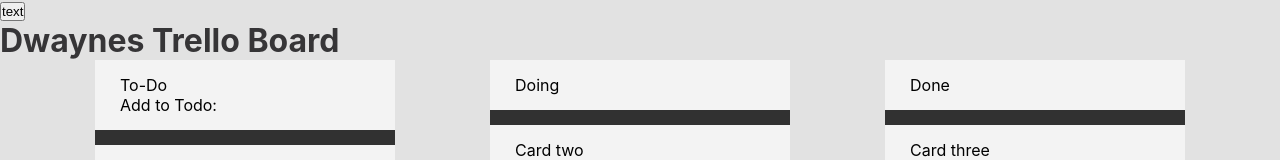
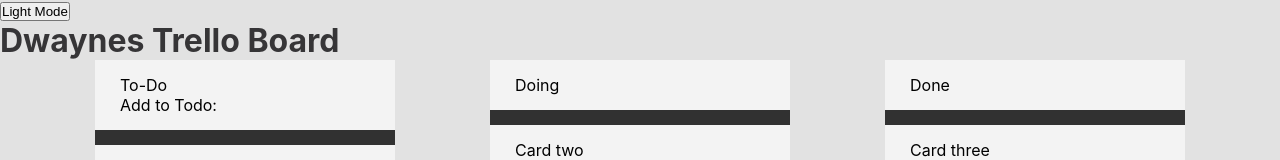
Before and after one commit to dwaynediddy/darkmode, a React (Create React App) app: page / in a window 1280 px wide. Shown: the top 160 px of the page. Built offline with nearby package versions, Linux system fonts and the light colour scheme.

Commit message:
added dark mode to own file added text to togglealgorithim in successfully changing text when changing mode

```diff
--- a/src/App.js
+++ b/src/App.js
@@ -1,57 +1,13 @@
-import React from 'react'
-import './App.css';
-import { ThemeProvider } from 'styled-components'
-import { lightTheme, darkTheme } from './constants/theme'
-import { GlobalStyles } from './constants/global'
-import { useDarkMode } from './constants/useDarkMode'
+import './App.css'
 
-import Board from './components/Board'
-import Card from './components/Card'
-import Form from './components/Form'
+import DarkMode from './constants/DarkMode'
+
 
 
 function App() {
-  const [theme, toggleTheme] = useDarkMode('light')
-  const themeMode = theme === 'light' ? lightTheme : darkTheme
-
 
   return (
-    <ThemeProvider theme={themeMode}>
-          <button onClick={toggleTheme}>text</button>
-          <h1>Dwaynes Trello Board</h1>
-        <main className="trello">
-        <Board id="Board-1" className="board">
-            <Card id="card" className="card" draggable="false">
-              <p>To-Do</p>
-              <p>Add to Todo:</p>
-            </Card>
-            <Card id="card-1" className="card" draggable="true">
-              <Form />
-            </Card>
-          </Board>
-
-          <Board id="Board-2" className="board">
-            <Card id="card" className="card" draggable="false">
-              <p>Doing</p>
-            </Card>
-            <Card id="card-2" className="card" draggable="true">
-              <p>Card two</p>
-            </Card>
-          </Board>
-
-          <Board id="Board-3" className="board">
-            <Card id="card" className="card" draggable="false">
-              <p>Done</p>
-            </Card>
-            <Card id="card-3" className="card" draggable="true">
-              <p>Card three</p>
-            </Card>
-          </Board>
-      <GlobalStyles />
-      </main>
-      <tip/>
-    </ThemeProvider>
-
+    <DarkMode />
   )
 }
 
--- /dev/null
+++ b/src/constants/DarkMode.js
@@ -0,0 +1,73 @@
+import { useEffect, useState } from 'react'
+import { ThemeProvider } from 'styled-components'
+import { lightTheme, darkTheme } from '../constants/theme'
+import { GlobalStyles } from '../constants/global'
+
+
+import Board from '../components/Board'
+import Card from '../components/Card'
+import Form from '../components/Form'
+
+const DarkMode = () => {
+  const [theme, setTheme] = useState('light')
+  const [ text, setText] = useState('Light Mode')
+
+  const themeMode = theme === 'light' ? lightTheme : darkTheme
+
+  const toggleTheme = () => {
+    if (theme === 'light' ) {
+      window.localStorage.setItem('theme', 'dark')
+      setTheme('dark')
+      setText('Light Mode')
+    } else {
+      window.localStorage.setItem('theme', 'light')
+      setTheme('light')
+      setText('Dark Mode')
+    }
+  }
+
+  useEffect(() => {
+    const localTheme = window.localStorage.getItem('theme');
+    localTheme && setTheme(localTheme);
+  }, []);
+
+  return (
+  <ThemeProvider theme={themeMode}>
+          <button onClick={toggleTheme}>{text}</button>
+          <h1>Dwaynes Trello Board</h1>
+        <main className="trello">
+        <Board id="Board-1" className="board">
+            <Card id="card" className="card" draggable="false">
+              <p>To-Do</p>
+              <p>Add to Todo:</p>
+            </Card>
+            <Card id="card-1" className="card" draggable="true">
+              <Form />
+            </Card>
+          </Board>
+
+          <Board id="Board-2" className="board">
+            <Card id="card" className="card" draggable="false">
+              <p>Doing</p>
+            </Card>
+            <Card id="card-2" className="card" draggable="true">
+              <p>Card two</p>
+            </Card>
+          </Board>
+
+          <Board id="Board-3" className="board">
+            <Card id="card" className="card" draggable="false">
+              <p>Done</p>
+            </Card>
+            <Card id="card-3" className="card" draggable="true">
+              <p>Card three</p>
+            </Card>
+          </Board>
+      <GlobalStyles />
+      </main>
+      <tip/>
+    </ThemeProvider>
+  )
+}
+
+export default DarkMode
--- a/src/constants/useDarkMode.js
+++ /dev/null
@@ -1,28 +0,0 @@
-import { useEffect, useState } from 'react';
-
-export const useDarkMode = () => {
-  const [theme, setTheme] = useState('light')
-  const [text, setText] = useState('Dark mode')
-
-  const toggleTheme = () => {
-    if (theme === 'light' ) {
-      window.localStorage.setItem('theme', 'dark', 'text', 'Dark mode')
-      setTheme('dark')
-      setText('Press for Light mode')
-    } else {
-      window.localStorage.setItem('theme', 'light')
-      setTheme('light')
-      setText('Press for Dark mode')
-    }
-    setText('Light mode')
-  }
-
-
-
-  useEffect(() => {
-    const localTheme = window.localStorage.getItem('theme');
-    localTheme && setTheme(localTheme);
-  }, []);
-
-  return [theme, toggleTheme]
-}
```
Also changed, not shown: src/components/modeButton.js (+8 -4 lines).
